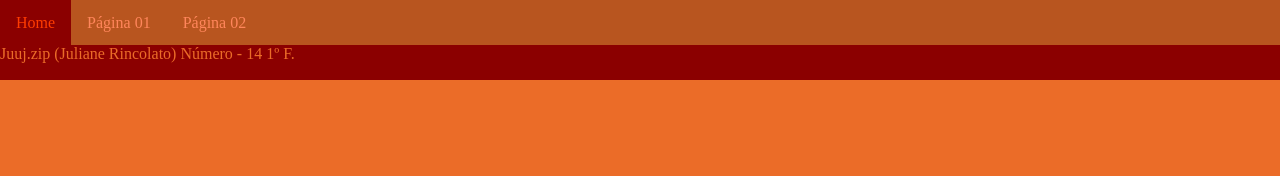
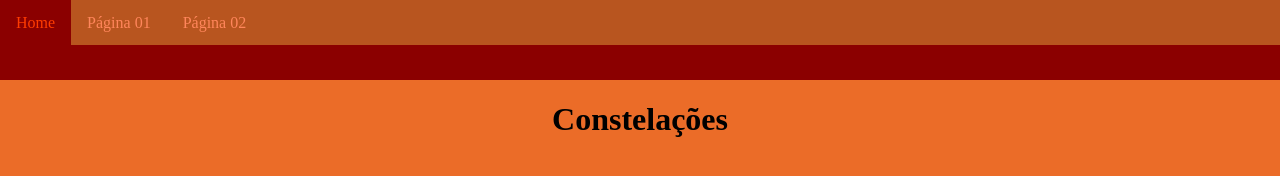
Before and after one commit to jiyuuuh/primeirof_2t, a plain HTML site: page index.html in a window 1280 px wide. Drawn offline with Linux system fonts and the light colour scheme.

Commit message:
Atualização dia 19/08/2022

```diff
--- a/index.html
+++ b/index.html
@@ -2,16 +2,14 @@
 <html lang="pt-br" dir="ltr">
   <head>
     <meta charset="utf-8">
-    <title>my page</title>
+    <title>Trabalho 1ºF - Constelações</title>
     <link rel="stylesheet" href="estilo.css">
   </head>
   <body>
 <div class="conteudo">
   <div id="rodape">
-    Juuj.zip (Juliane Rincolato)
-    Número - 14
-    1º F.
   </div>
+  <h1>Constelações</h1>
 </div>
     <div class="menuprincipal">
       <nav>
```
Also changed, not shown: estilo.css (line endings or trailing spaces).
